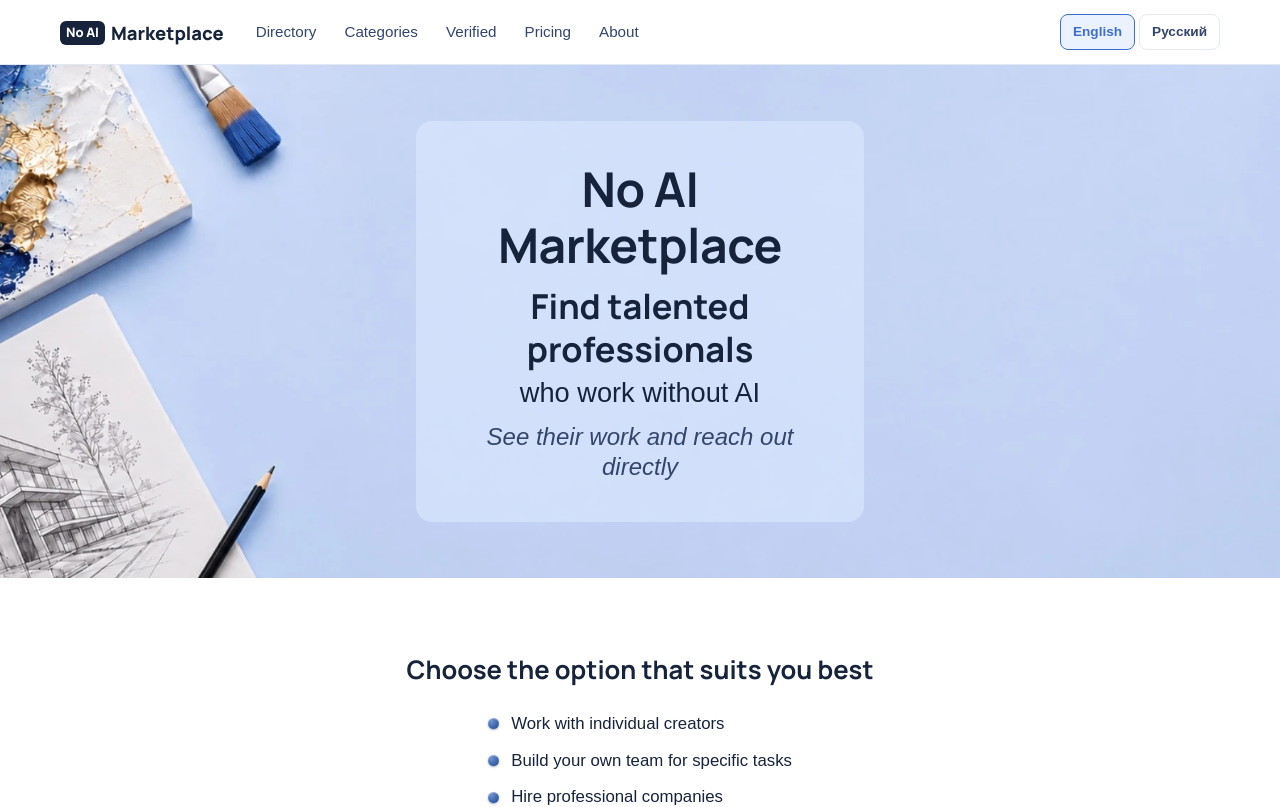
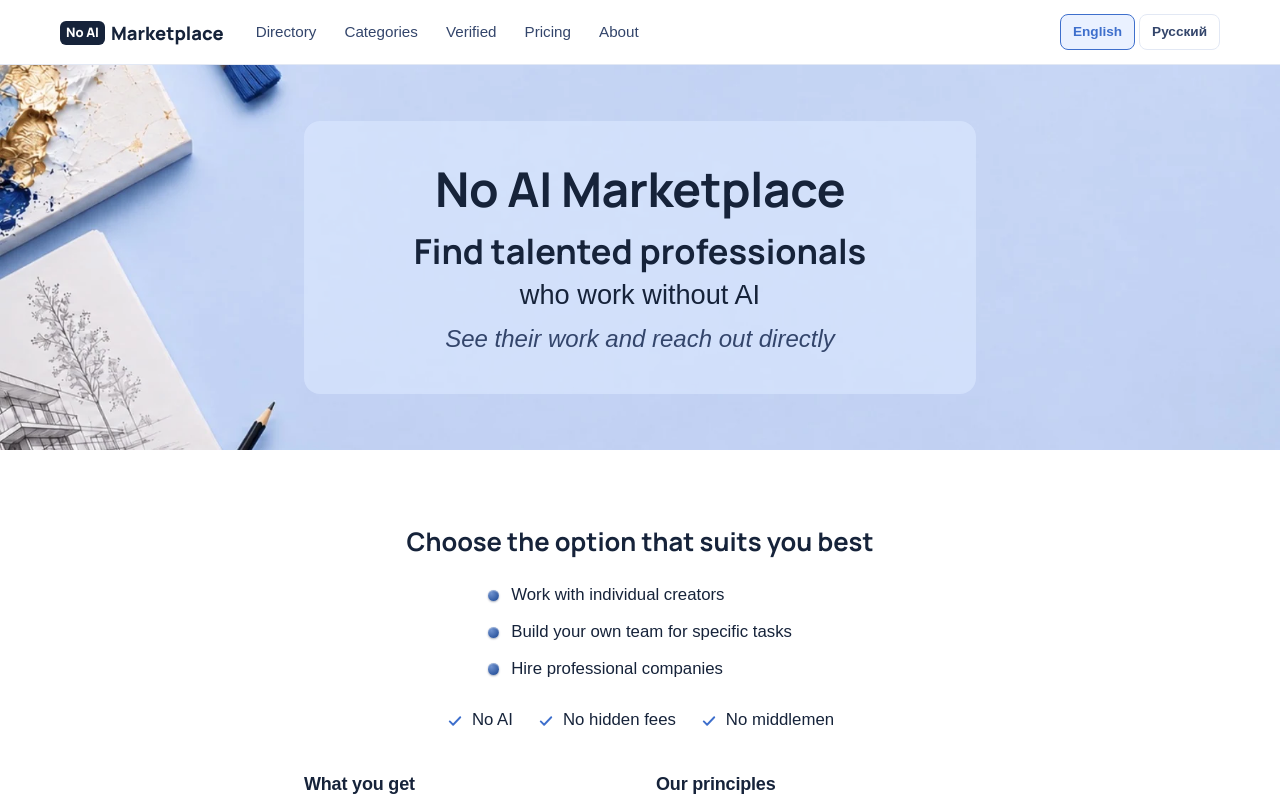
Before and after one commit to dm100usa-oss/no-ai-marketplace, a Next.js app: page /en in a window 1280 px wide. Shown: the top 807 px of the page. Built offline with nearby package versions, Linux system fonts and the light colour scheme; a web font is replaced by a local one.

Commit message:
Update page.tsx

```diff
--- a/src/app/[lang]/page.tsx
+++ b/src/app/[lang]/page.tsx
@@ -70,10 +70,11 @@ export default async function HomePage({
           src="/images/hero.webp"
           alt=""
           className="absolute inset-0 h-full w-full object-cover"
+          style={{ objectPosition: "18% center" }}
         />
         <div className="relative flex w-full items-center justify-center px-4">
           <div
-            className="mx-auto w-[85%] max-w-md rounded-2xl px-6 py-7 text-center sm:w-[70%] sm:px-10 sm:py-10"
+            className="mx-auto w-[92%] max-w-2xl rounded-2xl px-6 py-7 text-center sm:w-[80%] sm:px-10 sm:py-10"
             style={{ background: "rgba(219,233,255,0.61)", backdropFilter: "blur(2px)" }}
           >
             <h1 className="text-balance text-[0.95rem] sm:text-[1.35rem] md:text-[1.7rem]" style={{ marginTop: "0" }}>{dict.site.name}</h1>
```
